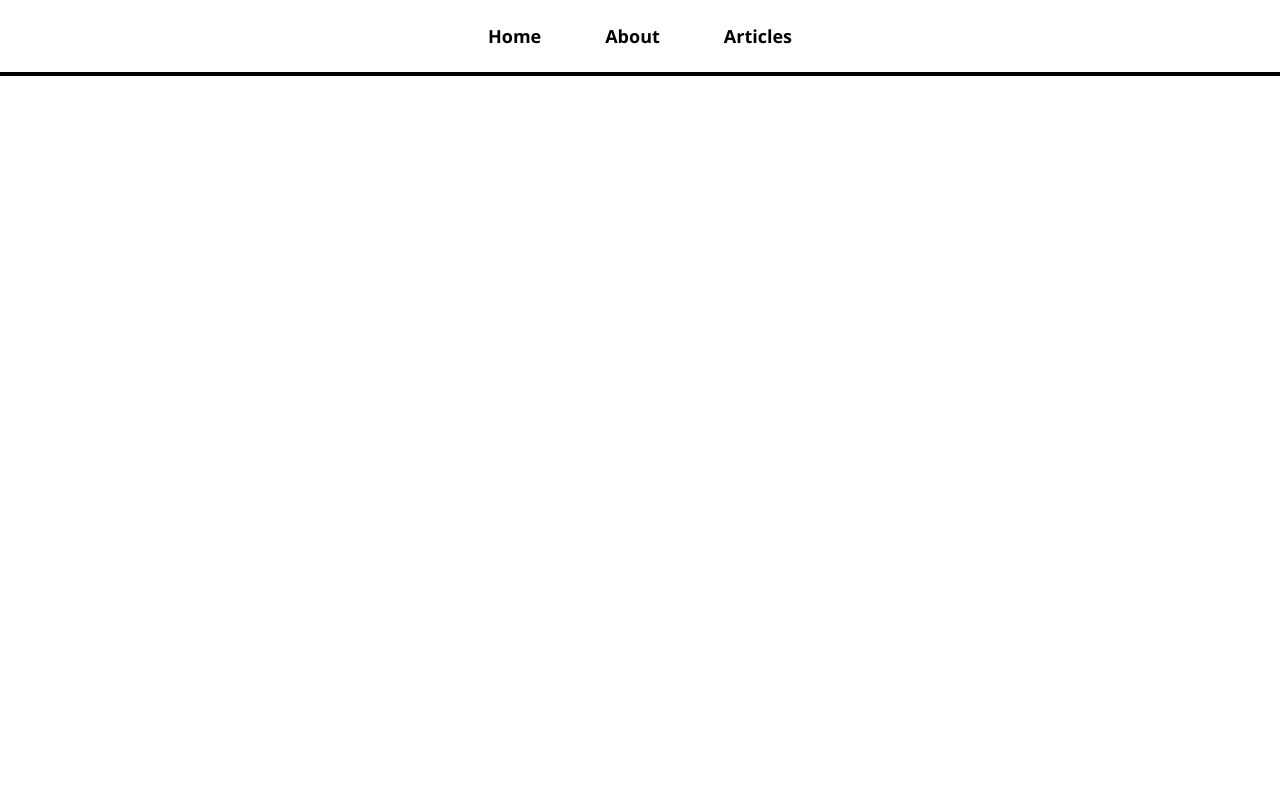
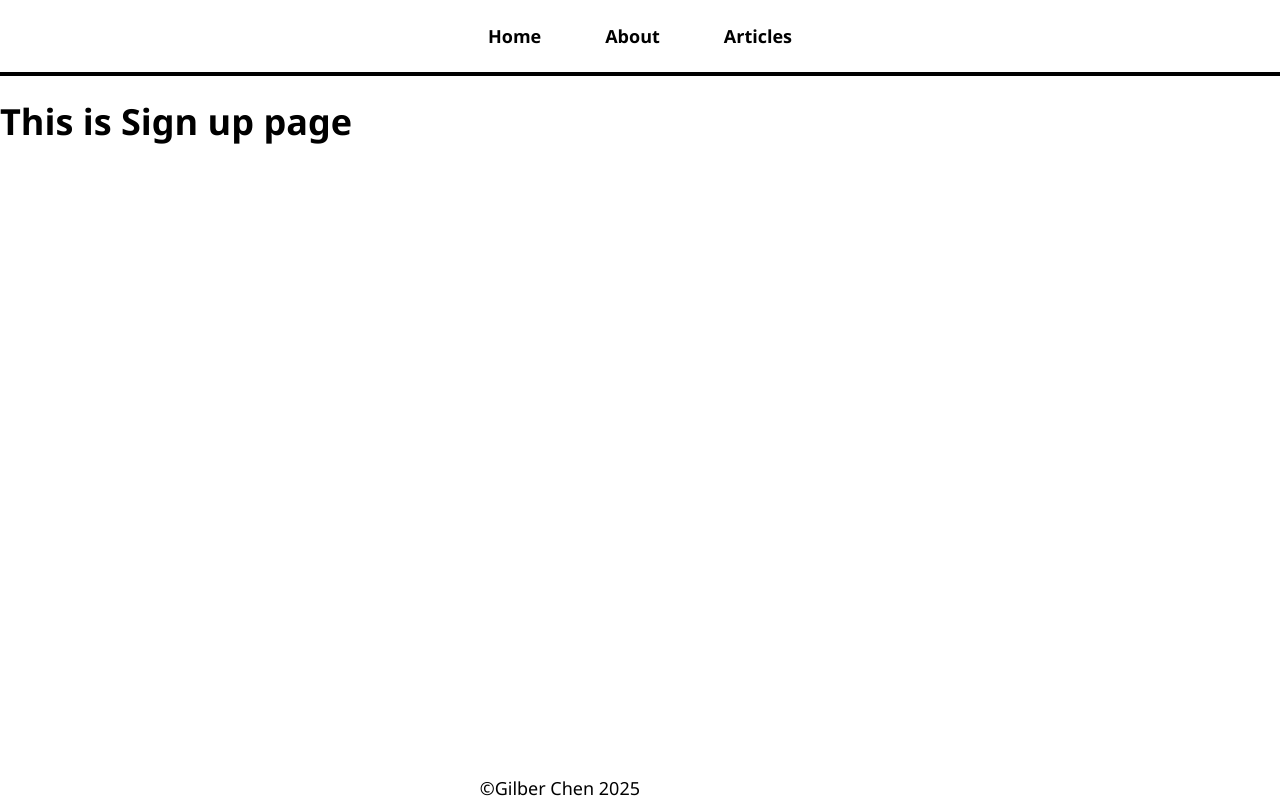
Before and after one commit to ooioiooGT/newblog, a JavaScript app: page /signup in a window 1280 px wide. Built offline with nearby package versions, Linux system fonts and the light colour scheme; the HTML template or start-up script is replaced by a standard one.

Commit message:
adding login and sign up page

```diff
--- a/src/App.css
+++ b/src/App.css
@@ -16,7 +16,6 @@ button {
 h3, h4 {
   margin-bottom: 0;
 }
-
 nav {
   border-bottom: 4px solid black;
   text-align: center;
@@ -166,6 +165,6 @@ video{
 footer{
   position: fixed;
   bottom: 0;
-  right: 0;
+  right: 50%;
 
 }
--- a/src/App.js
+++ b/src/App.js
@@ -6,6 +6,8 @@ import ContactPage from './Page/ContactPage.js';
 import ArticlesListPage from './Page/ArticlesListPage.js';
 import ArticlePage from './Page/Articlepage.js';
 import NavBar from './NavBar.js';
+import LoginPage from './Page/LoginPage.js';
+import SignUpPage from './Page/SignUpPage.js';
 
 function App() {
   return (
@@ -20,8 +22,11 @@ function App() {
             <Route path='/contact' element={<ContactPage/>}/>
             <Route path='/articles' element={<ArticlesListPage/>}/>
             <Route path='/articles/:articleId' element={<ArticlePage/>}/>
+            <Route path='/login' element={<LoginPage/>}/>
+            <Route path='/signup' element={<SignUpPage/>}/>
           </Routes>
         </div>
+        <footer>&copy;Gilber Chen 2025</footer>
       </div>
     </BrowserRouter>
 
--- /dev/null
+++ b/src/Page/LoginPage.js
@@ -0,0 +1,6 @@
+const LoginPage =()=>{
+    return (
+        <h1>This is login page </h1>
+    )
+}
+export default LoginPage;
--- /dev/null
+++ b/src/Page/SignUpPage.js
@@ -0,0 +1,6 @@
+const SignUpPage = () => {
+    return(
+        <h1> This is Sign up page</h1>
+    )
+}
+export default SignUpPage;
```
